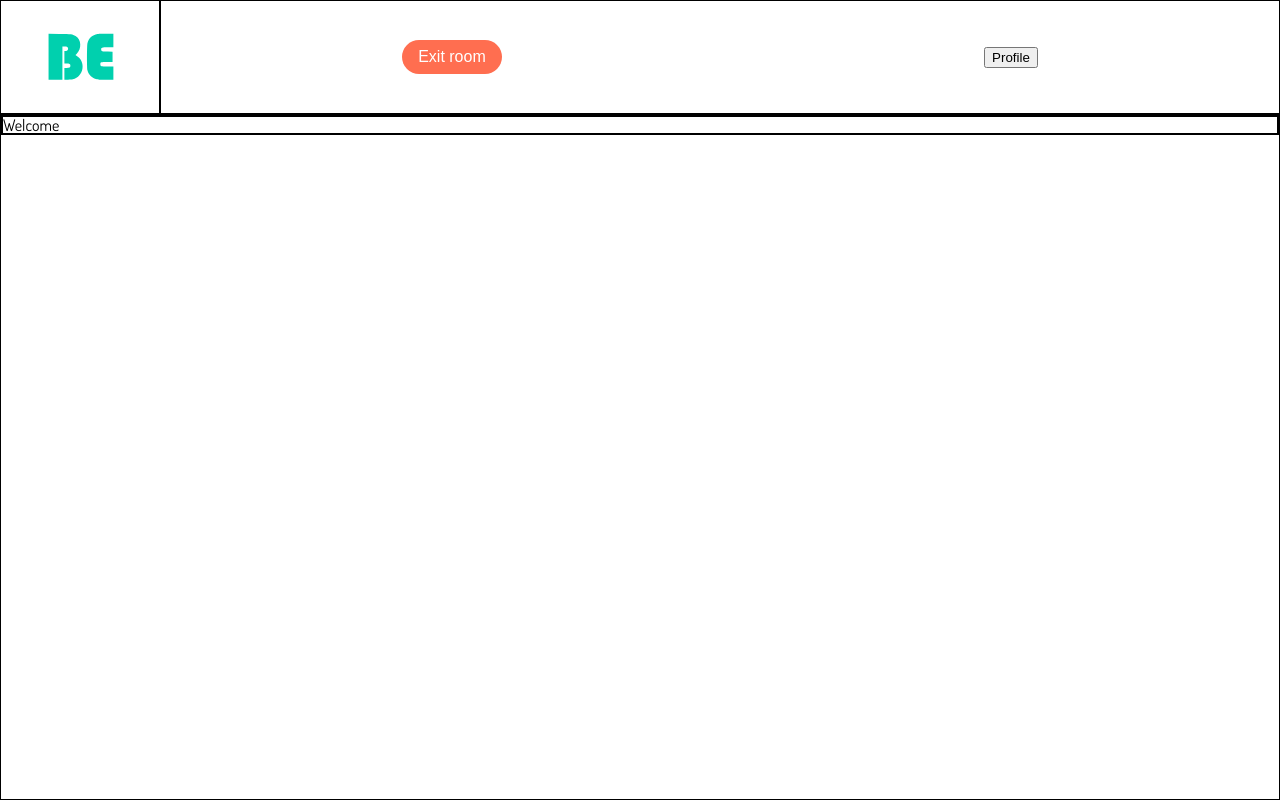
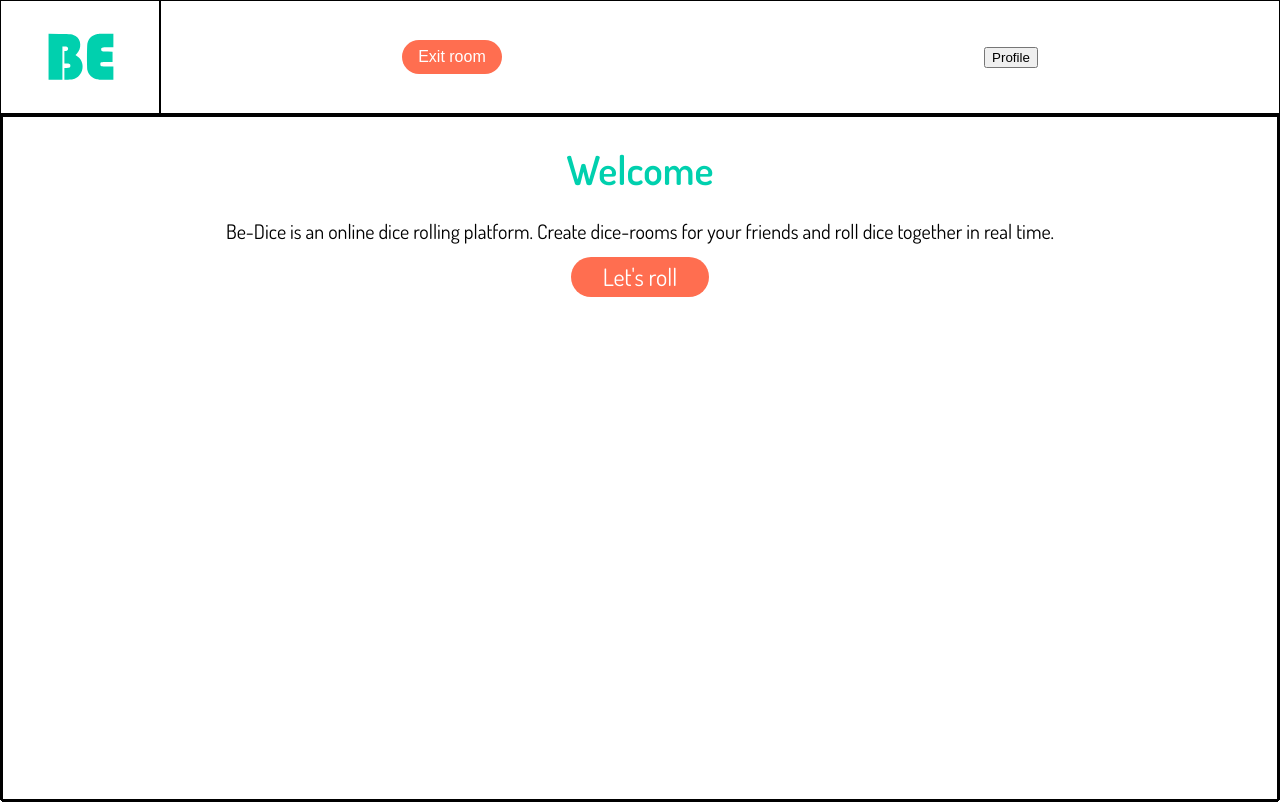
Before and after one commit to slavabez/be-dice-client, a React (Create React App) app: page / in a window 1280 px wide. Built offline with nearby package versions, Linux system fonts and the light colour scheme.

Commit message:
A little bit of styling for the welcome page

```diff
--- a/src/App.tsx
+++ b/src/App.tsx
@@ -40,6 +40,10 @@ const AppWrapper = styled.div`
   }
 `;
 
+const StyledRouter = styled(Router)`
+  height: 100%;
+`;
+
 const BeDiceApp: React.FC = () => {
   return (
     <ThemeProvider theme={selectedTheme}>
@@ -47,12 +51,12 @@ const BeDiceApp: React.FC = () => {
         <Logo />
         <TopControls />
         <MainView>
-          <Router>
+          <StyledRouter>
             <Welcome path="/" />
             <CharacterCreation path="/character" />
             <RoomSelection path="/rooms" />
             <RoomView path="/room/:roomId" />
-          </Router>
+          </StyledRouter>
         </MainView>
       </AppWrapper>
     </ThemeProvider>
--- a/src/pages/Welcome.tsx
+++ b/src/pages/Welcome.tsx
@@ -1,13 +1,52 @@
 import React from "react";
-import { RouteComponentProps } from "@reach/router";
+import styled from "styled-components";
+import { RouteComponentProps, Link } from "@reach/router";
 
 interface WelcomeProps extends RouteComponentProps {}
 
+const Wrapper = styled.div`
+  display: flex;
+  flex-direction: column;
+  height: 100%;
+  align-items: center;
+  justify-content: flex-start;
+
+  h1 {
+    color: ${p => p.theme.main};
+    margin: 2rem 0;
+    font-size: 2.5rem;
+    font-weight: 700;
+  }
+
+  p {
+    font-size: 1.25rem;
+    margin: 0 1rem;
+    text-align: center;
+  }
+
+  a {
+    font-size: 1.5rem;
+    background-color: ${p => p.theme.secondary};
+    color: white;
+    cursor: pointer;
+    border-style: none;
+    padding: 0.5rem 2rem;
+    border-radius: 1.5rem;
+    margin: 1rem;
+    text-decoration: none;
+  }
+`;
+
 const Welcome: React.FC<WelcomeProps> = () => {
   return (
-    <div>
+    <Wrapper>
       <h1>Welcome</h1>
-    </div>
+      <p>
+        Be-Dice is an online dice rolling platform. Create dice-rooms for your
+        friends and roll dice together in real time.
+      </p>
+      <Link to="/character">Let's roll</Link>
+    </Wrapper>
   );
 };
 
--- a/src/styled/theme.ts
+++ b/src/styled/theme.ts
@@ -7,8 +7,8 @@ interface Theme {
 }
 
 export const dark: Theme = {
-  main: "grey",
-  secondary: "orange",
+  main: "#00D0AE",
+  secondary: "rgb(255, 110, 80)",
   bg: `linear-gradient(to right, rgb(248, 207, 247), rgb(212, 251, 254));`,
   headerBg: "#000",
   logoColor: "white"
@@ -16,7 +16,7 @@ export const dark: Theme = {
 
 export const bright: Theme = {
   main: "#00D0AE",
-  secondary: "yellow",
+  secondary: "rgb(255, 110, 80)",
   bg: `linear-gradient(to right, rgb(248, 207, 247), rgb(212, 251, 254));`,
   headerBg: "#fff",
   logoColor: "#00D0AE"
```
